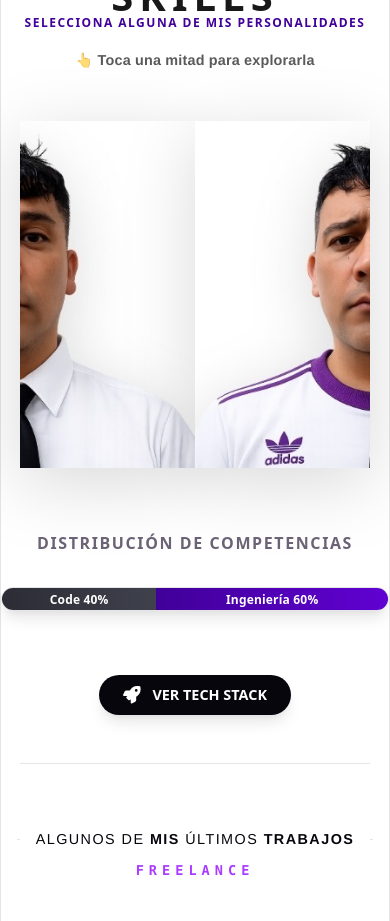
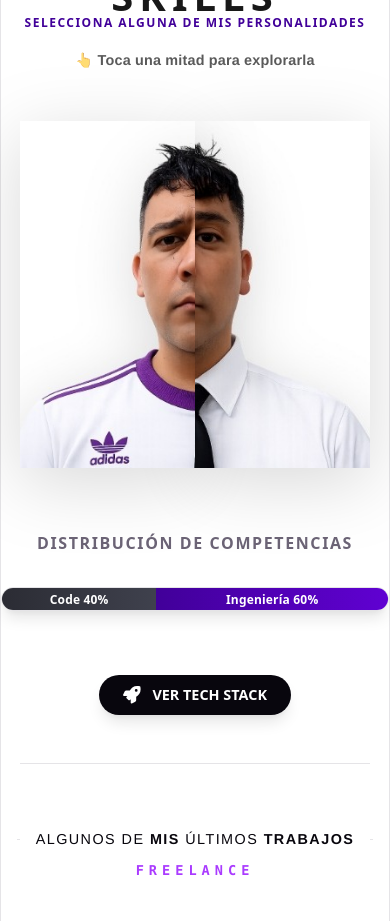
Before and after one commit to marcosgdl/portafolio-devsastroso, a React (Vite) app: page / in a window 390 px wide. Shown: the part 1240-2161 px from the top of the page. Built offline with nearby package versions, Linux system fonts and the light colour scheme; no server answers.

Commit message:
Fix layout escritorio y ajustes mobile

```diff
--- a/src/components/SkillsBlock/SkillsBlock.css
+++ b/src/components/SkillsBlock/SkillsBlock.css
@@ -55,7 +55,7 @@
 
 
 /* =========================================================
-   SECCIÓN SPLIT (ESCRITORIO)
+   SECCIÓN SPLIT (ESCRITORIO - INTACTA)
 ========================================================= */
 .skills-split-section {
   position: relative;
@@ -278,7 +278,7 @@
 .skills-split-section.mode-real .right-side { opacity: 0.15; }
 
 /* =========================================================
-   LA NUEVA IMAGEN DIVIDIDA
+   LA IMAGEN DIVIDIDA (RESTAURADA A ORIGINAL PARA ESCRITORIO)
 ========================================================= */
 .skills-center-image {
   position: absolute;
@@ -299,21 +299,16 @@
   transform: translate(-50%, -50%) translateX(-65px);
 }
 
-/* 🚀 AQUÍ ESTÁ LA MAGIA QUE ARREGLA LAS FOTOS EN EL CELULAR 🚀 */
 .img-half {
   width: 50%;
-  display: flex;
   transition: all 0.5s cubic-bezier(0.25, 1, 0.5, 1);
 }
 .img-half img {
   width: 100%;
-  height: 100%;
-  object-fit: cover;
-  object-position: top center;
+  height: auto;
   display: block;
   filter: drop-shadow(0 15px 35px rgba(0,0,0,0.15));
 }
-
 
 .skills-floor-line {
   position: absolute;
@@ -327,9 +322,8 @@
   pointer-events: none;
 }
 
-
 /* =========================================================
-   LA MAGIA MÓVIL (TARJETAS FLOTANTES Y DESENFOQUE)
+   LA MAGIA MÓVIL (CORREGIDA SOLO PARA CELULAR)
 ========================================================= */
 @media (max-width: 900px) {
   .skills-wrapper { margin-top: 8rem; }
@@ -362,24 +356,36 @@
     50% { opacity: 1; transform: translateY(-3px); }
   }
 
-  /* 2. Acomodo de las fotos divididas */
+  /* 2. Acomodo de las fotos divididas (SOLO MÓVIL) */
   .skills-center-image {
     position: relative;
     left: auto;
     top: auto;
-    transform: none !important; /* Matamos el slide de escritorio */
+    transform: none !important;
     width: 90%;
     max-width: 380px;
     margin: 0 auto;
-    pointer-events: auto; /* Permitimos clics */
+    pointer-events: auto;
     z-index: 5;
+    /* 🚀 MAGIA: INVERTIMOS EL ORDEN SOLO EN CELULAR */
+    flex-direction: row-reverse;
   }
+
   .skills-split-section.mode-joke .skills-center-image,
   .skills-split-section.mode-real .skills-center-image {
-    transform: none; /* Anulamos movimiento en móvil */
+    transform: none;
   }
 
-  .img-half { cursor: pointer; }
+  /* 🚀 MAGIA: EMPAREJAMOS ALTURAS SOLO EN CELULAR */
+  .img-half {
+    cursor: pointer;
+    display: flex;
+  }
+  .img-half img {
+    height: 100%;
+    object-fit: cover;
+    object-position: top center;
+  }
 
   /* Efecto desenfoque en la foto que no tocaste */
   .img-half.is-blurred {
@@ -400,12 +406,11 @@
     width: 95%;
     max-width: 400px;
     background-color: var(--bg-color, #ffffff);
-    padding: 3rem 1.5rem 1.5rem 1.5rem; /* Más padding arriba para la X */
+    padding: 3rem 1.5rem 1.5rem 1.5rem;
     border-radius: 20px;
     box-shadow: 0 25px 50px rgba(0,0,0,0.6);
     z-index: 30;
 
-    /* Escondidas y chiquitas por defecto */
     opacity: 0;
     visibility: hidden;
     pointer-events: none;
@@ -436,7 +441,7 @@
     background: transparent;
     border: none;
     font-size: 2.5rem;
-    color: #410099; /* Moradito que resalta */
+    color: #410099;
     cursor: pointer;
     z-index: 40;
     line-height: 1;
```
